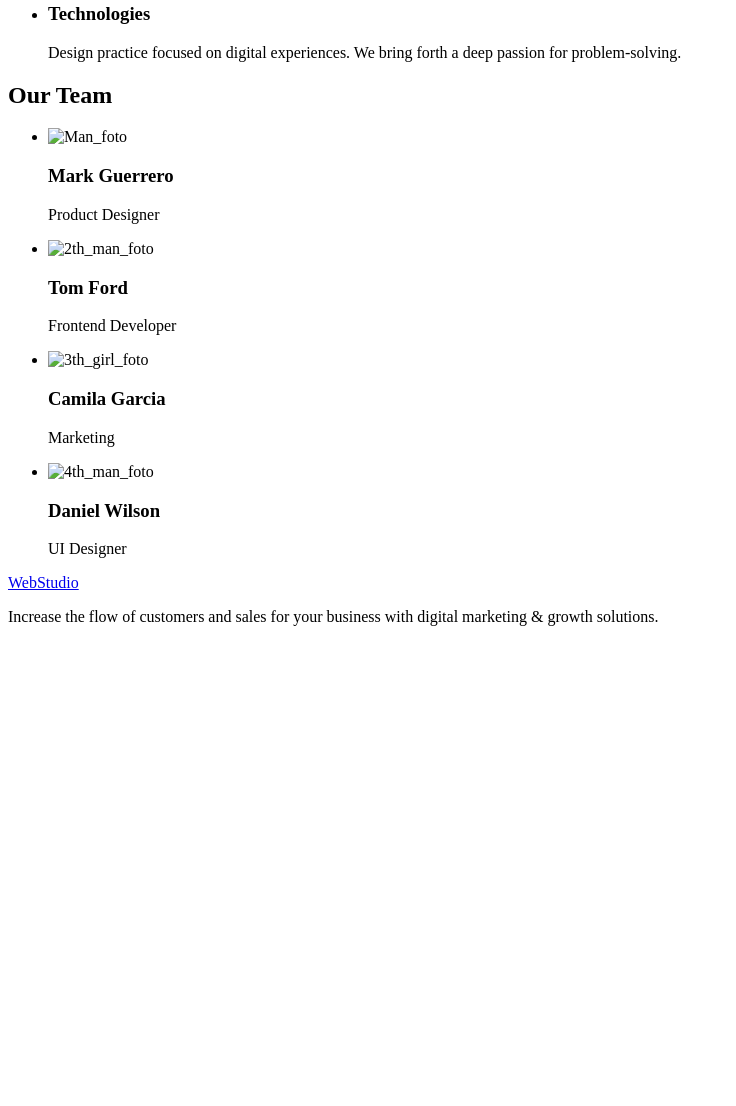
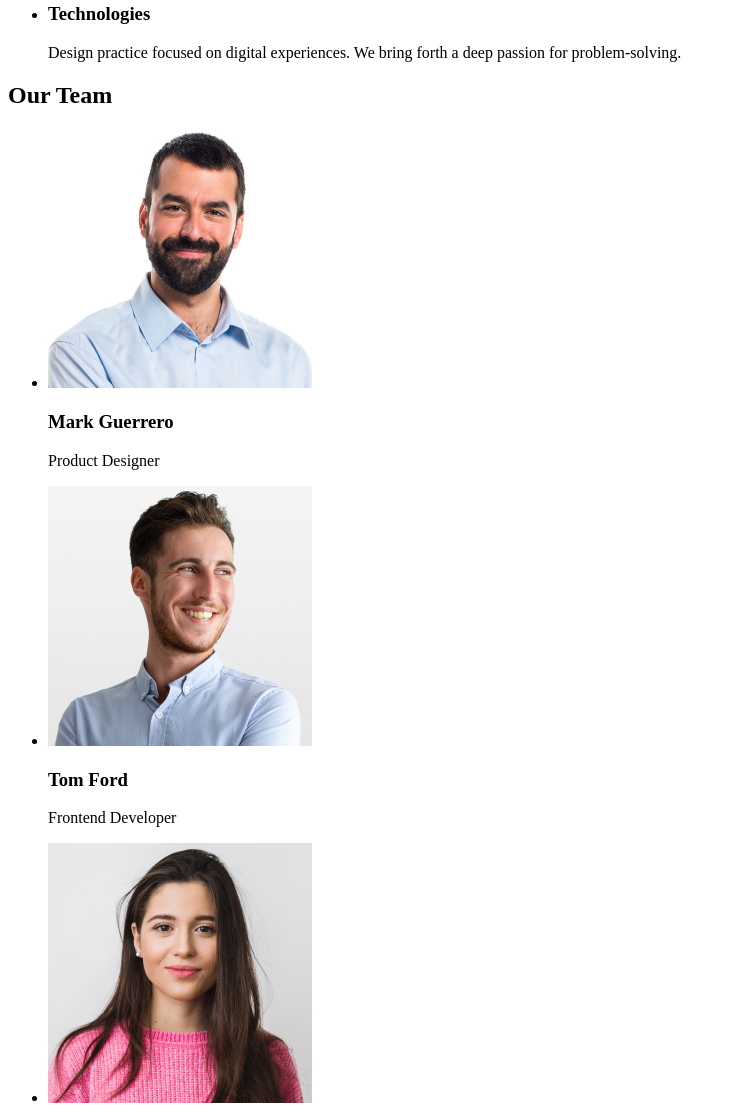
Before and after one commit to pippsza/goit-markup-hw-01, a plain HTML site: page index.html in a window 1280 px wide. Shown: the part 532-1638 px from the top of the page, without its empty margins (0-736 px from the left). Before the commit the page ends 1174 px from the top, so only its background shows below. Drawn offline with Linux system fonts and the light colour scheme.

Commit message:
finall fixing dz

```diff
--- a/index.html
+++ b/index.html
@@ -69,7 +69,7 @@
           <li>
             <img
               width="264"
-              src=".images/Our_Team_fotos/man1.jpg"
+              src="./images/Our_Team_fotos/man1.jpg"
               alt="Man_foto"
             />
             <h3>Mark Guerrero</h3>
@@ -78,7 +78,7 @@
           <li>
             <img
               width="264"
-              src=".images/Our_Team_fotos/man2.jpg"
+              src="./images/Our_Team_fotos/man2.jpg"
               alt="2th_man_foto"
             />
             <h3>Tom Ford</h3>
@@ -87,7 +87,7 @@
           <li>
             <img
               width="264"
-              src=".images/Our_Team_fotos/girl3.jpg"
+              src="./images/Our_Team_fotos/girl3.jpg"
               alt="3th_girl_foto"
             />
             <h3>Camila Garcia</h3>
@@ -96,7 +96,7 @@
           <li>
             <img
               width="264"
-              src=".images/Our_Team_fotos/man4.jpg"
+              src="./images/Our_Team_fotos/man4.jpg"
               alt="4th_man_foto"
             />
             <h3>Daniel Wilson</h3>
```
